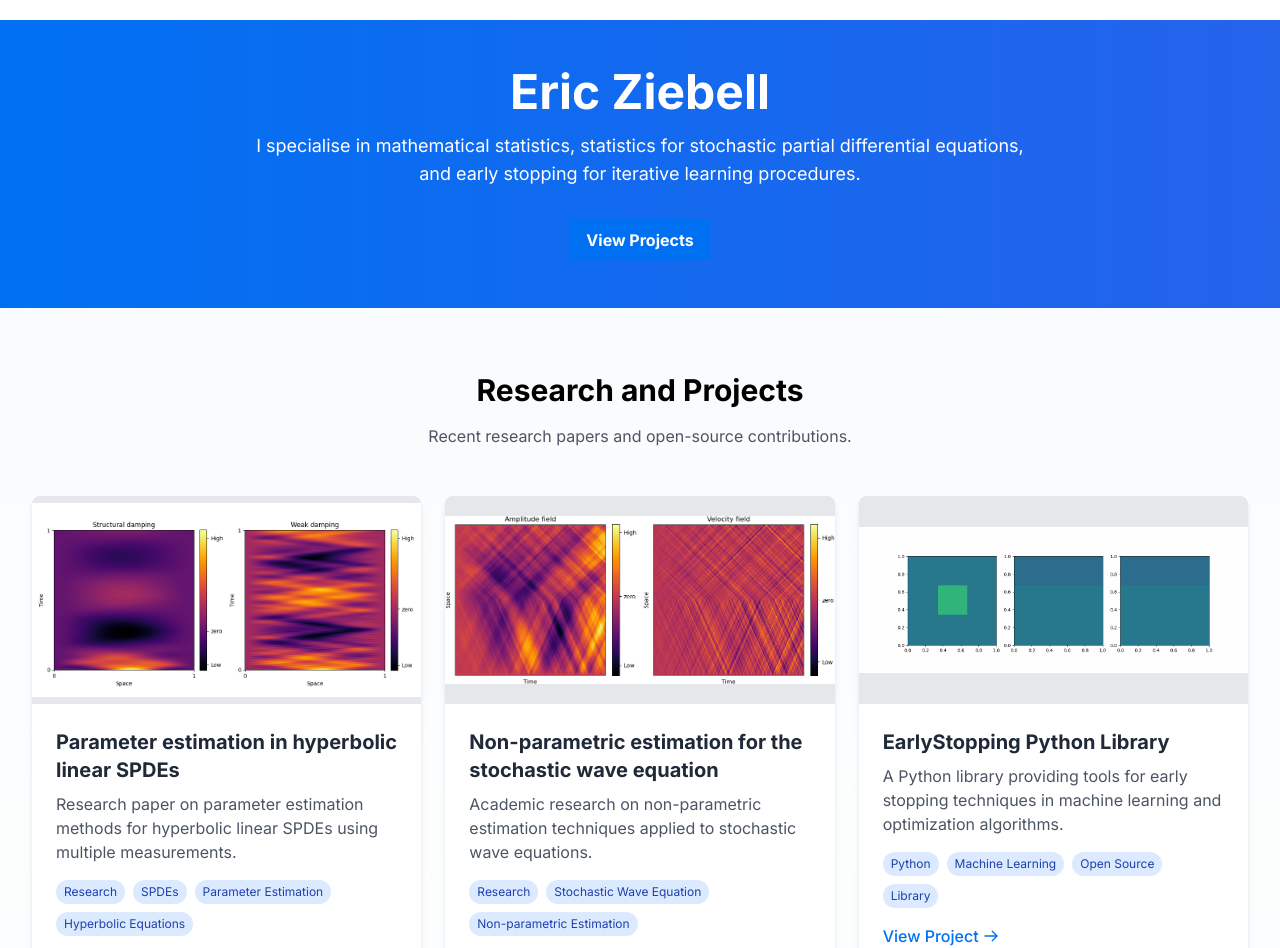
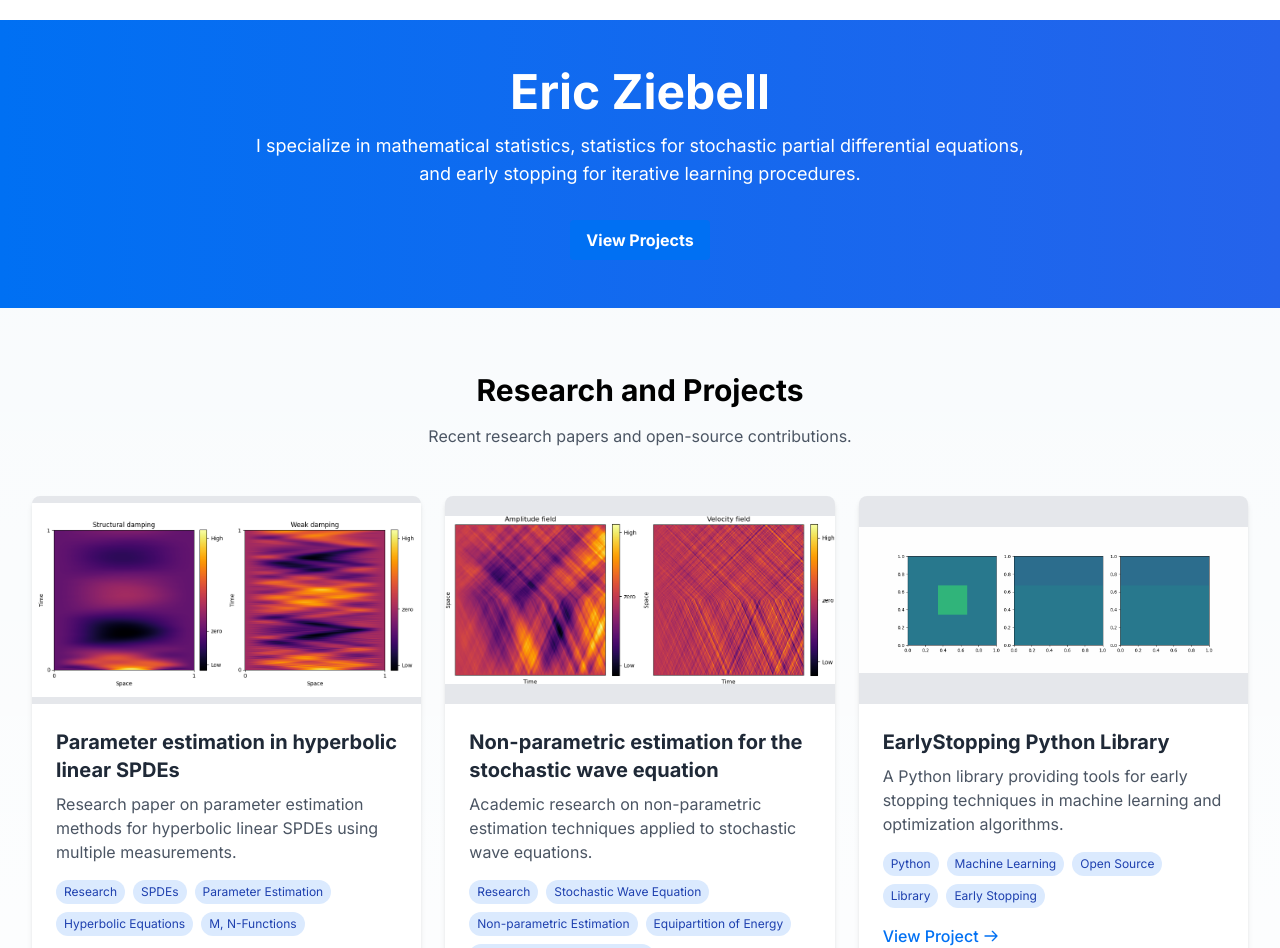
Before and after one commit to ziebelle/ziebelle.github.io, a Next.js app: page / in a window 1280 px wide. Shown: the part 44-992 px from the top of the page. Built offline with nearby package versions, Linux system fonts and the light colour scheme.

Commit message:
Update tags and other text

```diff
--- a/app/data/projects.ts
+++ b/app/data/projects.ts
@@ -16,7 +16,7 @@ export const allProjects: Project[] = [
         title: 'Parameter estimation in hyperbolic linear SPDEs',
         description: 'Research paper on parameter estimation methods for hyperbolic linear SPDEs using multiple measurements.',
         image: '/images/plate_equation.png',
-        tags: ['Research', 'SPDEs', 'Parameter Estimation', 'Hyperbolic Equations'],
+        tags: ['Research', 'SPDEs', 'Parameter Estimation', 'Hyperbolic Equations', 'M, N-Functions'],
         link: 'https://arxiv.org/abs/2407.13461',
         featured: true,
     },
@@ -25,7 +25,7 @@ export const allProjects: Project[] = [
         title: 'Non-parametric estimation for the stochastic wave equation',
         description: 'Academic research on non-parametric estimation techniques applied to stochastic wave equations.',
         image: '/images/seperated_halfspaces_cut.png',
-        tags: ['Research', 'Stochastic Wave Equation', 'Non-parametric Estimation'],
+        tags: ['Research', 'Stochastic Wave Equation', 'Non-parametric Estimation', 'Equipartition of Energy', 'Riemann-Lebesgue operators'],
         link: 'https://arxiv.org/abs/2404.18823',
         featured: true,
     },
@@ -34,7 +34,7 @@ export const allProjects: Project[] = [
         title: 'EarlyStopping Python Library',
         description: 'A Python library providing tools for early stopping techniques in machine learning and optimization algorithms.',
         image: '/images/tree_heatmaps.gif',
-        tags: ['Python', 'Machine Learning', 'Open Source', 'Library'],
+        tags: ['Python', 'Machine Learning', 'Open Source', 'Library', 'Early Stopping'],
         link: 'https://github.com/ESFIEP/EarlyStopping',
         featured: true,
     },
--- a/app/page.tsx
+++ b/app/page.tsx
@@ -18,7 +18,7 @@ export default function Home() {
                                 Eric Ziebell
                             </h1>
                             <p className="text-lg mb-8 max-w-3xl mx-auto">
-                                I specialise in mathematical statistics, statistics for stochastic partial differential equations, and early stopping for iterative learning procedures.
+                                I specialize in mathematical statistics, statistics for stochastic partial differential equations, and early stopping for iterative learning procedures.
                             </p>
                             <div className="flex space-x-4 justify-center">
                                 <Link href="/projects" className="btn-primary">
--- a/app/projects/page.tsx
+++ b/app/projects/page.tsx
@@ -8,7 +8,7 @@ export default function ProjectsPage() {
                 <div className="text-center mb-12">
                     <h1 className="text-4xl font-bold mb-4">My Projects</h1>
                     <p className="text-gray-600 dark:text-gray-400 max-w-2xl mx-auto">
-                        A collection of my academic research, software development, and other technical projects.
+                        A collection of my academic research and other projects.
                     </p>
                 </div>
 
```
